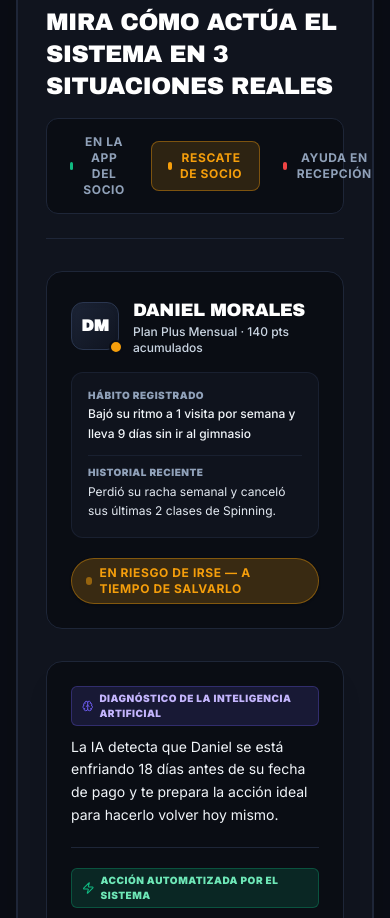
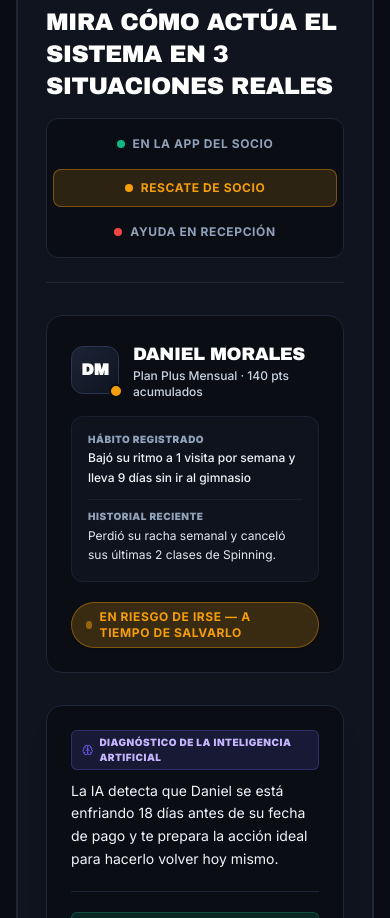
Before and after one commit to MrLuizao/rirhub-landing, a Vue app: page / in a window 390 px wide. Shown: the part 4480-5398 px from the top of the page. Built offline with nearby package versions, Linux system fonts and the light colour scheme.

Commit message:
style: make AI tab navigation responsive for mobile viewports

```diff
--- a/src/App.vue
+++ b/src/App.vue
@@ -719,42 +719,42 @@ onMounted(() => {
             </div>
 
             <!-- Tab Buttons (Green, Yellow, Red) con diseño Framer refinado -->
-            <div class="flex items-center gap-1.5 p-1.5 rounded-xl bg-[#0a0d14] border border-[#1e2638]">
+            <div class="flex flex-col sm:flex-row items-stretch sm:items-center gap-1.5 p-1.5 rounded-xl bg-[#0a0d14] border border-[#1e2638] w-full lg:w-auto">
               <button
                 @click="activeAiTab = 'healthy'"
                 :class="[
-                  'px-4 py-2 rounded-lg text-xs font-bold uppercase tracking-wider transition-colors duration-200 cursor-pointer flex items-center gap-2',
+                  'w-full sm:w-auto px-3.5 sm:px-4 py-2.5 sm:py-2 rounded-lg text-xs font-bold uppercase tracking-wider transition-colors duration-200 cursor-pointer flex items-center justify-center sm:justify-start gap-2',
                   activeAiTab === 'healthy'
                     ? 'bg-[#10b981]/15 text-[#6ee7b7] border border-[#10b981]/40'
                     : 'text-slate-400 hover:text-white border border-transparent'
                 ]"
               >
-                <span class="w-2 h-2 rounded-full bg-[#10b981]" />
-                En la App del Socio
+                <span class="w-2 h-2 shrink-0 rounded-full bg-[#10b981]" />
+                <span>En la App del Socio</span>
               </button>
               <button
                 @click="activeAiTab = 'warning'"
                 :class="[
-                  'px-4 py-2 rounded-lg text-xs font-bold uppercase tracking-wider transition-colors duration-200 cursor-pointer flex items-center gap-2',
+                  'w-full sm:w-auto px-3.5 sm:px-4 py-2.5 sm:py-2 rounded-lg text-xs font-bold uppercase tracking-wider transition-colors duration-200 cursor-pointer flex items-center justify-center sm:justify-start gap-2',
                   activeAiTab === 'warning'
                     ? 'bg-[#f59e0b]/15 text-[#f59e0b] border border-[#f59e0b]/40'
                     : 'text-slate-400 hover:text-white border border-transparent'
                 ]"
               >
-                <span class="w-2 h-2 rounded-full bg-[#f59e0b]" />
-                Rescate de Socio
+                <span class="w-2 h-2 shrink-0 rounded-full bg-[#f59e0b]" />
+                <span>Rescate de Socio</span>
               </button>
               <button
                 @click="activeAiTab = 'critical'"
                 :class="[
-                  'px-4 py-2 rounded-lg text-xs font-bold uppercase tracking-wider transition-colors duration-200 cursor-pointer flex items-center gap-2',
+                  'w-full sm:w-auto px-3.5 sm:px-4 py-2.5 sm:py-2 rounded-lg text-xs font-bold uppercase tracking-wider transition-colors duration-200 cursor-pointer flex items-center justify-center sm:justify-start gap-2',
                   activeAiTab === 'critical'
                     ? 'bg-[#ef4444]/15 text-[#ef4444] border border-[#ef4444]/40'
                     : 'text-slate-400 hover:text-white border border-transparent'
                 ]"
               >
-                <span class="w-2 h-2 rounded-full bg-[#ef4444]" />
-                Ayuda en Recepción
+                <span class="w-2 h-2 shrink-0 rounded-full bg-[#ef4444]" />
+                <span>Ayuda en Recepción</span>
               </button>
             </div>
           </div>
```
